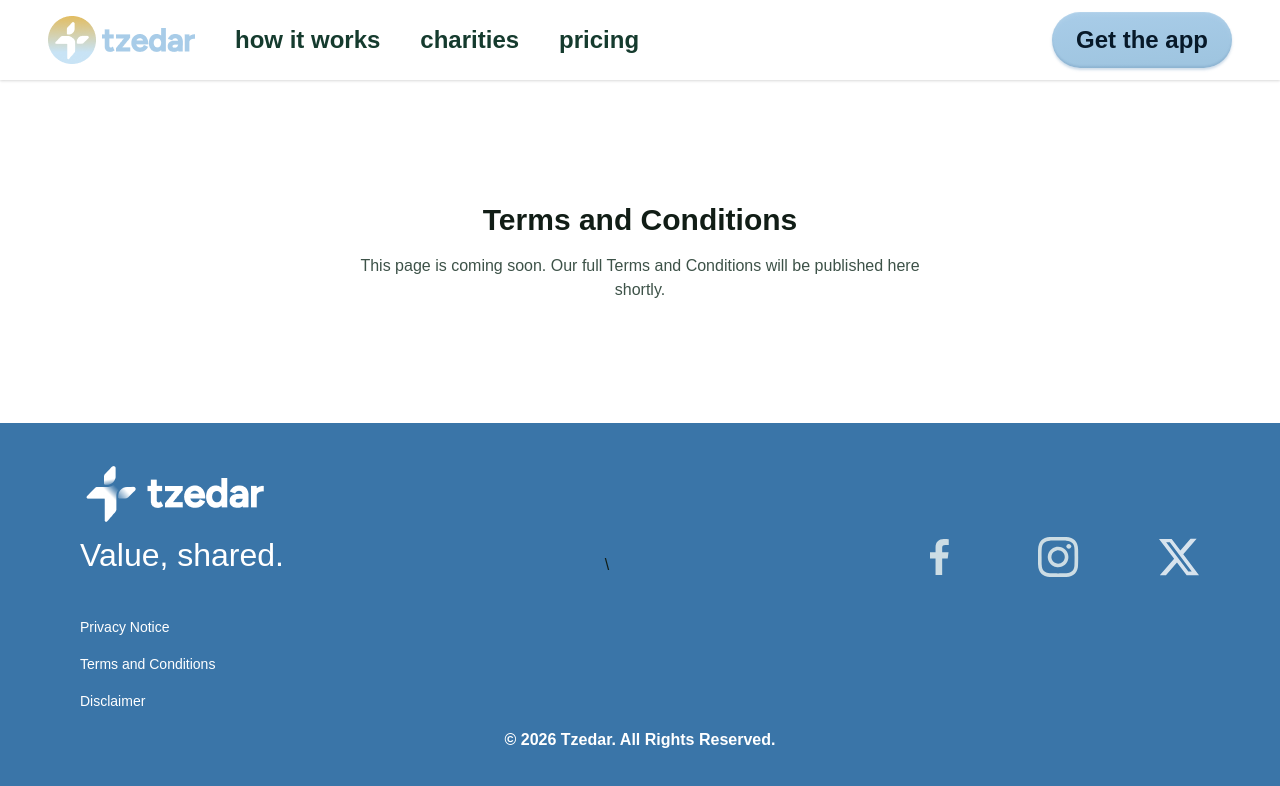
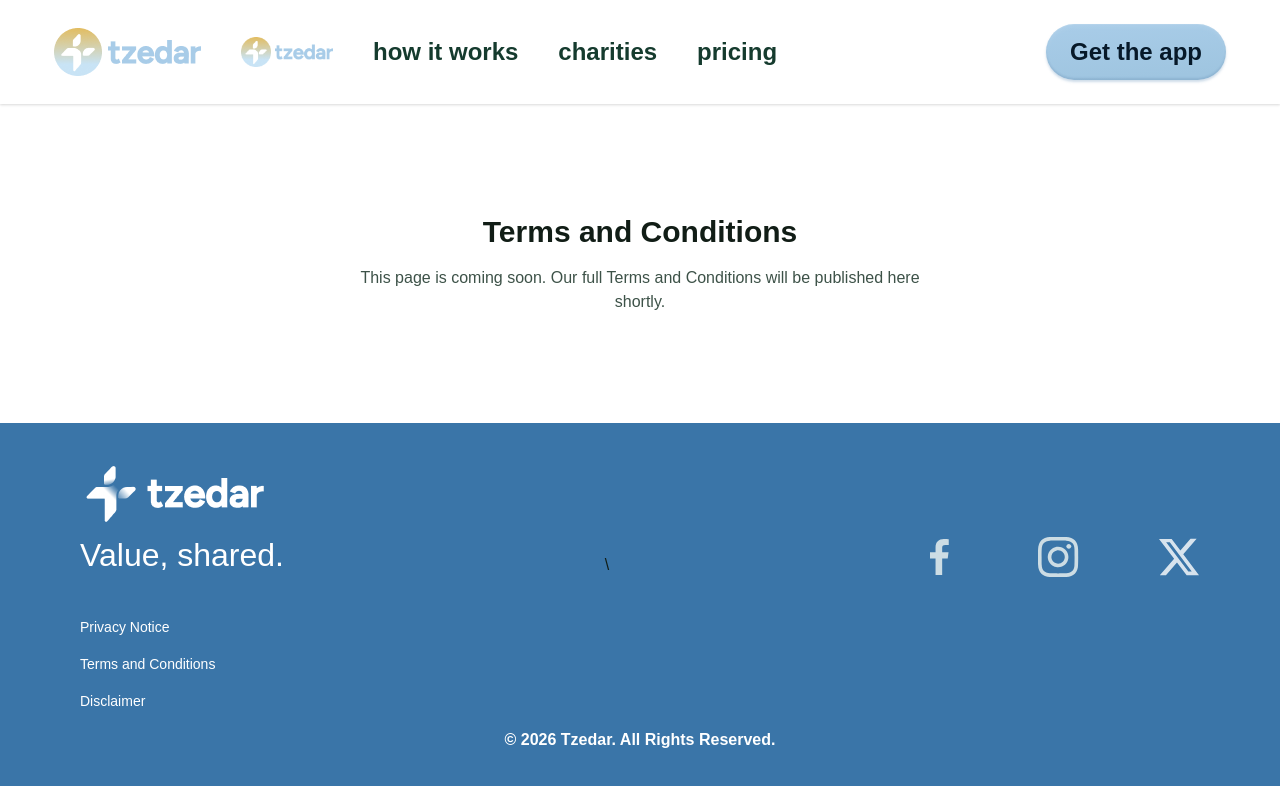
Before and after one commit to hosseinAleph/tzedar-microsite, a React (Vite) app: page /tzedar-microsite/terms in a window 1280 px wide. Shown: the top 786 px of the page. Built offline with nearby package versions, Linux system fonts and the light colour scheme.

Commit message:
refactor: update Navbar layout for improved responsiveness and mobile usability

```diff
--- a/src/components/organisms/Navbar.tsx
+++ b/src/components/organisms/Navbar.tsx
@@ -15,11 +15,17 @@ export function Navbar() {
   const [mobileOpen, setMobileOpen] = useState(false)
 
   return (
-    <header className="sticky top-0 z-50 bg-background shadow-(--shadow-navbar)">
-      <div className="mx-auto max-w-7xl px-2 lg:px-12">
-        <div className="flex h-16 items-center justify-between sm:h-20">
+    <header
+      className="sticky top-0 z-50 flex justify-center bg-background text-center
+        shadow-(--shadow-navbar)"
+    >
+      <div
+        className="flex max-w-inner flex-1 items-center justify-between p-4
+          lg:px-[54px] lg:py-6"
+      >
         <div className="flex items-center gap-10">
-            <TzLogo height={48} />
+          <TzLogo height={48} className="hidden lg:block" />
+          <TzLogo height={30} className="block lg:hidden" />
           <nav className="hidden gap-10 lg:flex">
             {navLinks.map((link) => (
               <TzLink key={link.label} href={link.href}>
@@ -28,10 +34,10 @@ export function Navbar() {
             ))}
           </nav>
         </div>
-
-          <div className="hidden items-center gap-4 lg:flex">
-            <TzButton href="/#app-download">Get the app</TzButton>
-          </div>
+        <div>
+          <TzButton href="/#app-download" className="hidden lg:block">
+            Get the app
+          </TzButton>
 
           <button
             className="rounded-lg p-2 transition-colors hover:bg-brand-surface
@@ -50,9 +56,9 @@ export function Navbar() {
 
       {mobileOpen && (
         <div
-          className="absolute top-[calc(4rem-1px)] right-0 left-16
-            h-[calc(100dvh-4rem)] border-t border-border-default bg-background
-            px-6 pb-24 lg:hidden"
+          className="absolute top-[76px] right-0 left-16 h-[calc(100dvh-4rem)]
+            border-t border-border-default bg-background px-6 pb-24 text-left
+            lg:hidden"
         >
           <div className="absolute -left-16 h-full w-16 bg-black opacity-70" />
           <nav className="flex h-full w-full flex-col gap-10 pt-10">
```
Lines whose indentation alone changed are shown as unchanged.
